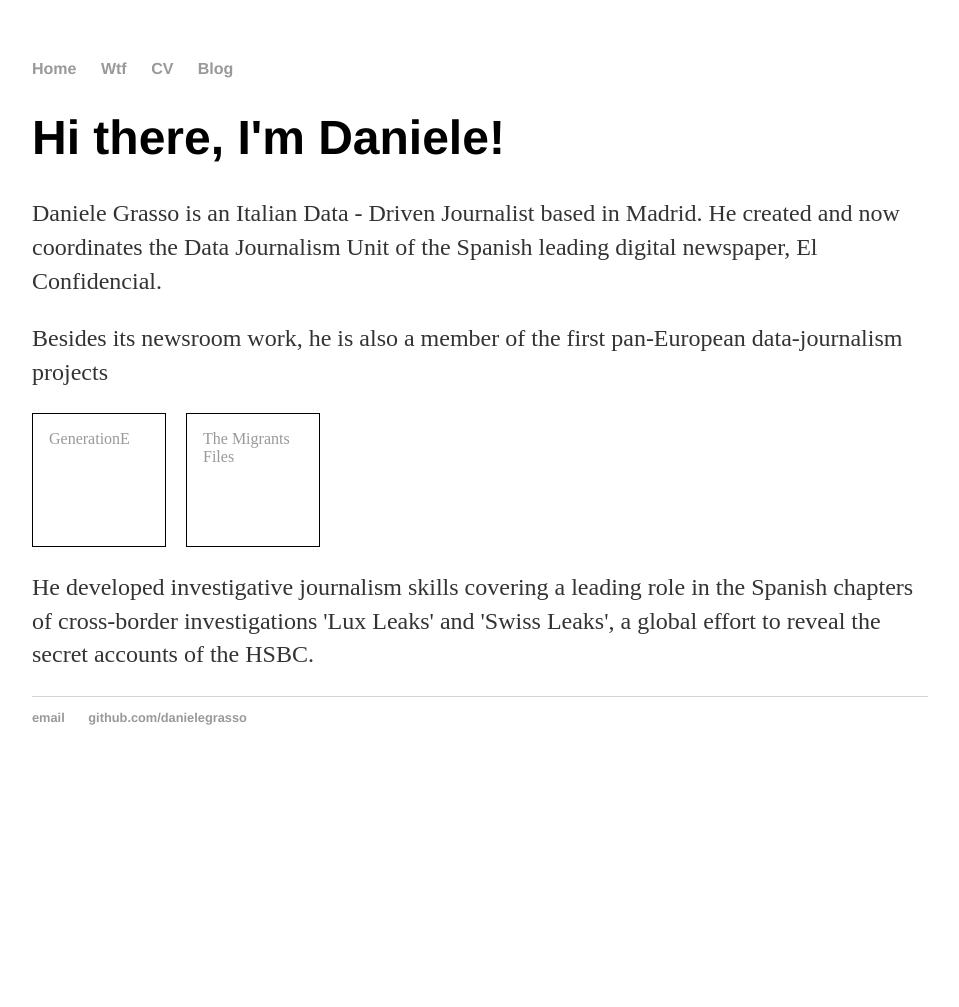
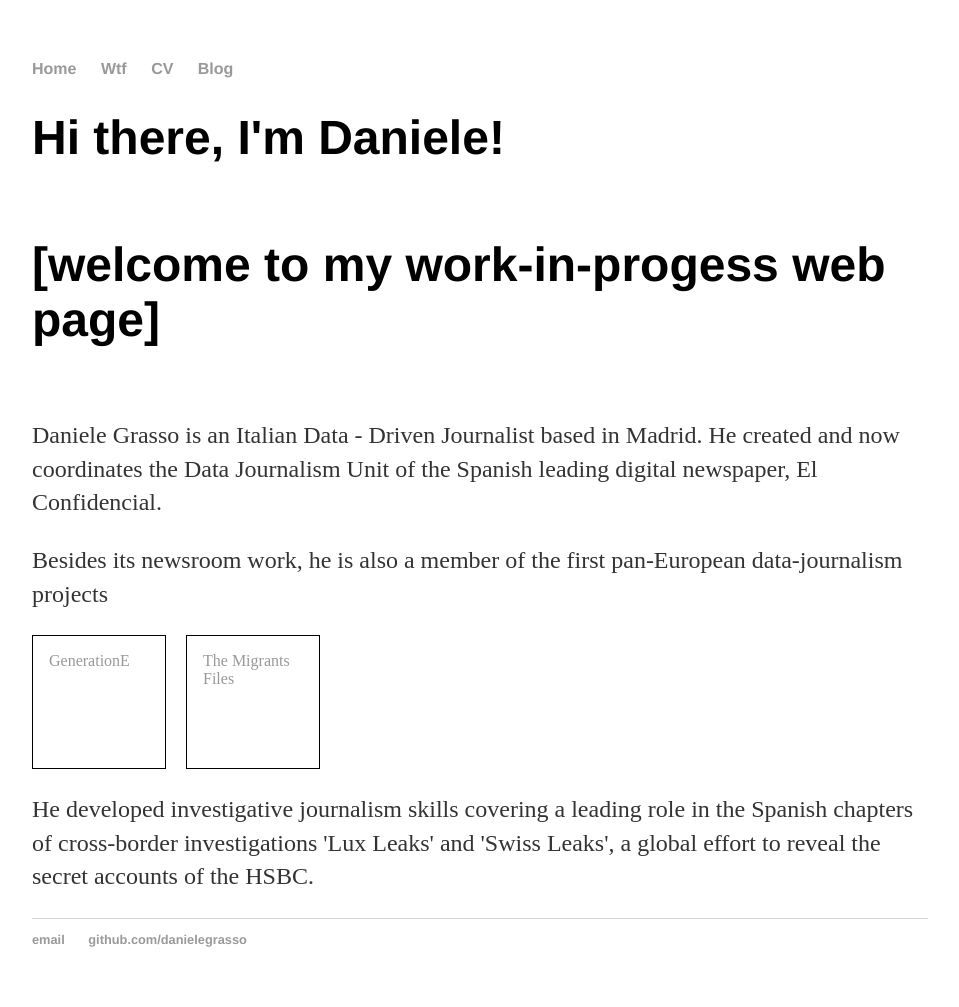
Before and after one commit to danielegrasso/danielegrasso.github.io, a Jekyll site: the page built from index.html, in a window 1280 px wide. Shown: the whole page, without its empty margins (160-1119 px from the left). Built offline with Jekyll 4.4.1, drawn with Linux system fonts in a browser that asks for light colours; before the commit the page ends 900 px from its top, so only the background shows below that.

Commit message:
Update index.html

```diff
--- a/index.html
+++ b/index.html
@@ -3,7 +3,7 @@ layout: default
 title: Daniele Grasso, Data Journalist
 ---
 <div class="blurb">
-	<h1>Hi there, I'm Daniele!</h1>
+	<h1>Hi there, I'm Daniele! <p></p>[welcome to my work-in-progess web page]<p></p></h1>
 	<p>Daniele Grasso is an Italian Data - Driven Journalist based in Madrid. He created and now coordinates the Data Journalism Unit of the Spanish leading digital newspaper, El Confidencial.
 
 <p>Besides its newsroom work, he is also a member of the first pan-European data-journalism projects</p>
```
